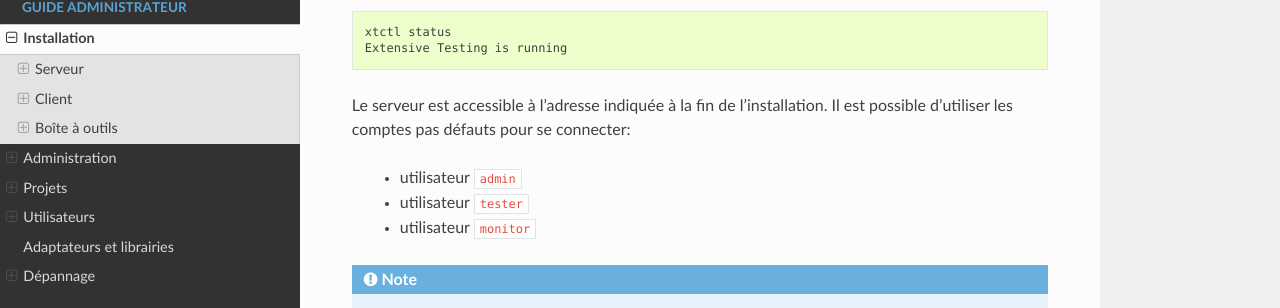
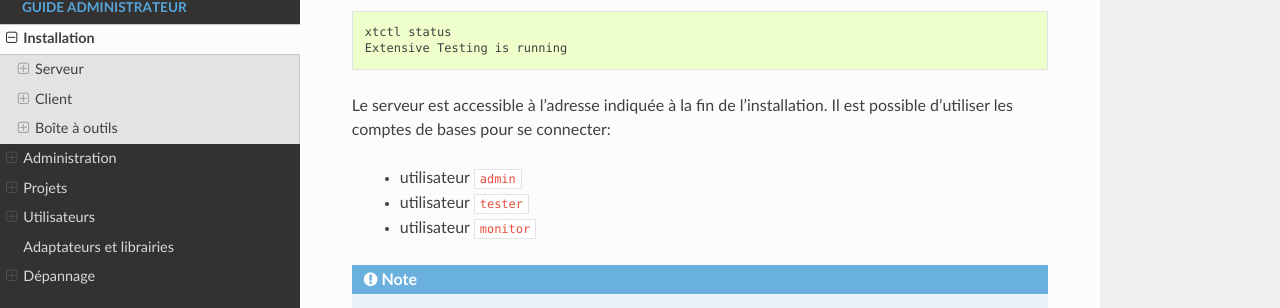
Before and after one commit to ExtensiveAutomation/extensiveautomation-fr.readthedocs.io, a Sphinx documentation site: the page built from docs/admin/install.rst, in a window 1280 px wide and 900 px high, scrolled down 1163 px. Shown: the part 162-470 px from the top of the window. Built offline with Sphinx 7.4.7 and the Read the Docs theme 2.0.0, drawn with Linux system fonts in a browser that asks for light colours.

Commit message:
corrections

```diff
--- a/docs/admin/install.rst
+++ b/docs/admin/install.rst
@@ -69,7 +69,7 @@ Exemple pour vérifier si le serveur fonctionne correctement.
 
 
 Le serveur est accessible à l'adresse indiquée à la fin de l'installation.
-Il est possible d'utiliser les comptes pas défauts pour se connecter:
+Il est possible d'utiliser les comptes de bases pour se connecter:
  - utilisateur ``admin``
  - utilisateur ``tester``
  - utilisateur ``monitor``
```
Also changed, not shown: docs/developer/api.rst (+7 -7 lines).
